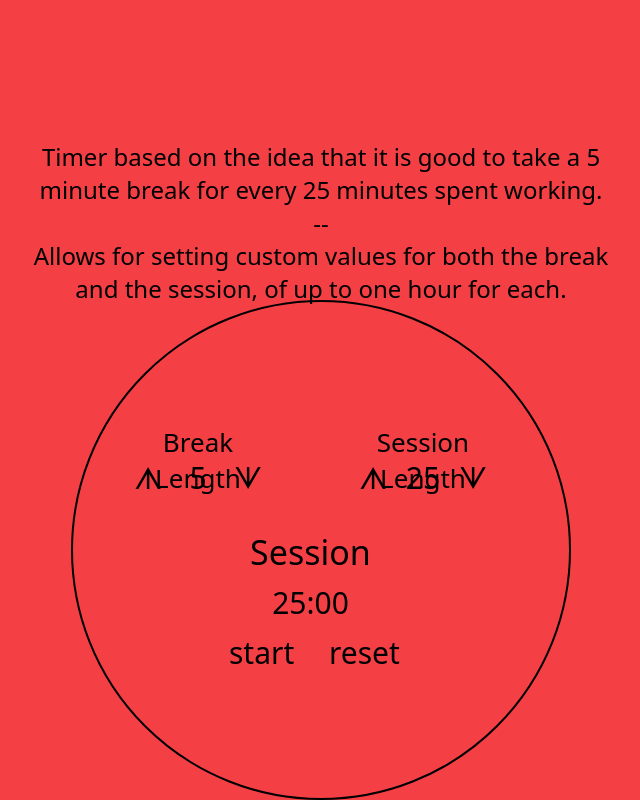
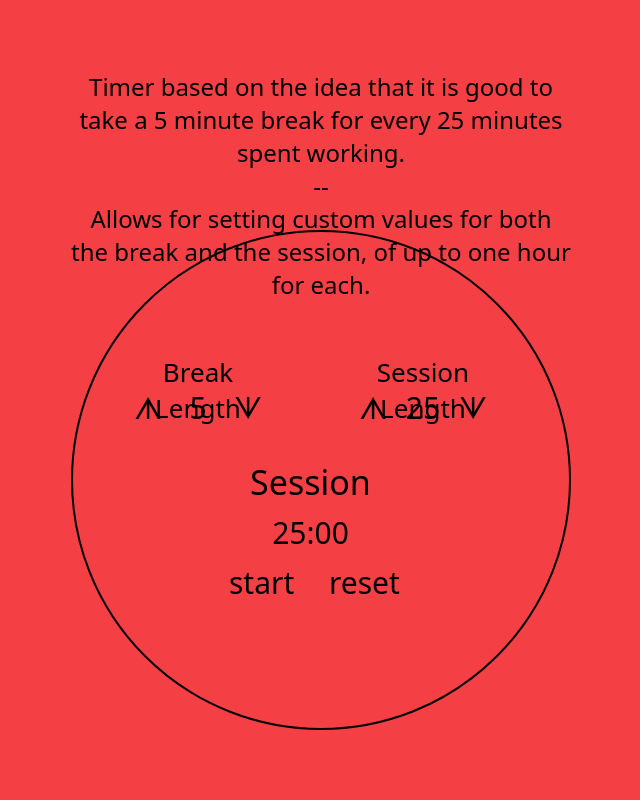
Before and after one commit to CMartin0-0/Practice-Project--FreeCodeCamp_Pomodoro_Clock, a React (Vite) app: page / in a window 1280 px wide. Shown: the whole page, without its empty margins (319-959 px from the left). Built offline with nearby package versions, Linux system fonts and the light colour scheme.

Commit message:
fixed layout issue

```diff
--- a/src/components/containers.css
+++ b/src/components/containers.css
@@ -1,7 +1,7 @@
 .container {
     display: grid;
-    grid-template-columns: 1fr auto auto 1fr;
-    grid-template-rows: 1fr auto 1fr;
+    grid-template-columns: 1fr auto 1fr;
+    grid-template-rows: 1fr auto auto 1fr;
     justify-content: center;
     align-items: center;
     justify-items: center;
@@ -22,7 +22,7 @@
 
 .text-container-1 {
   height: 150px;
-  width: 600px;
+  width: 500px;
   grid-row: 2 / 2;
   grid-column: 2 / 2;
   margin-bottom: 10px;
```
